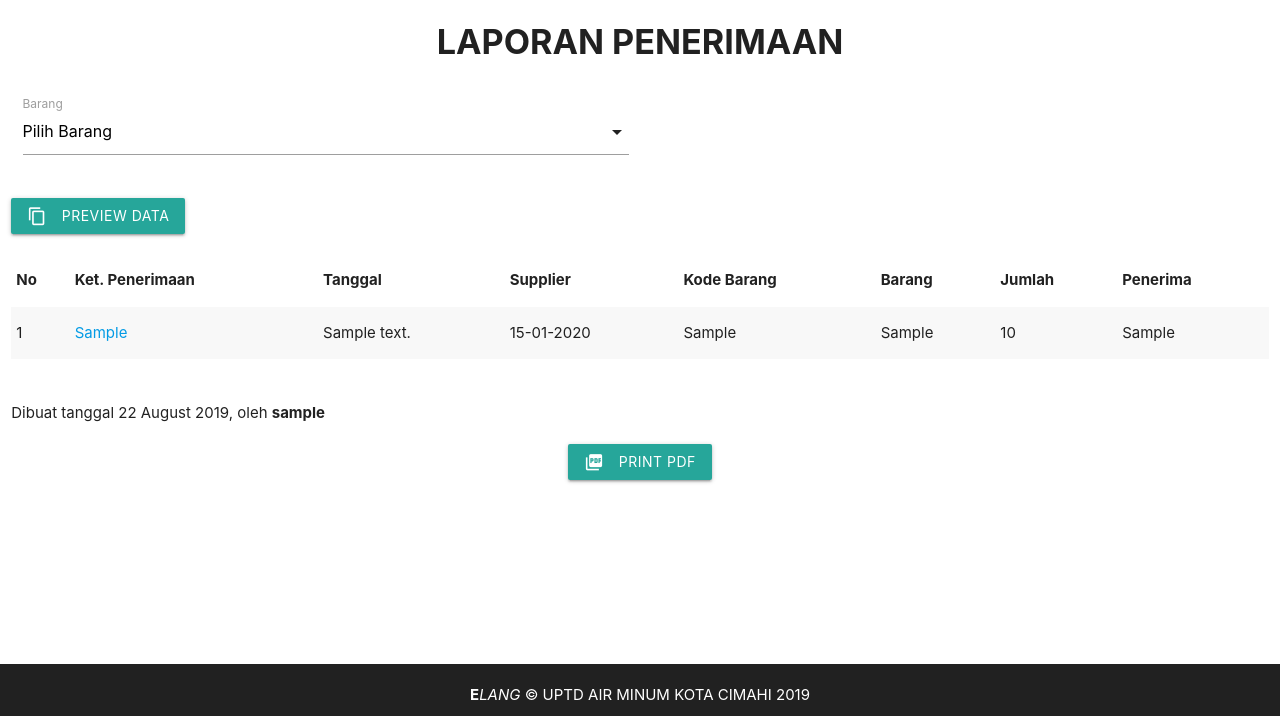
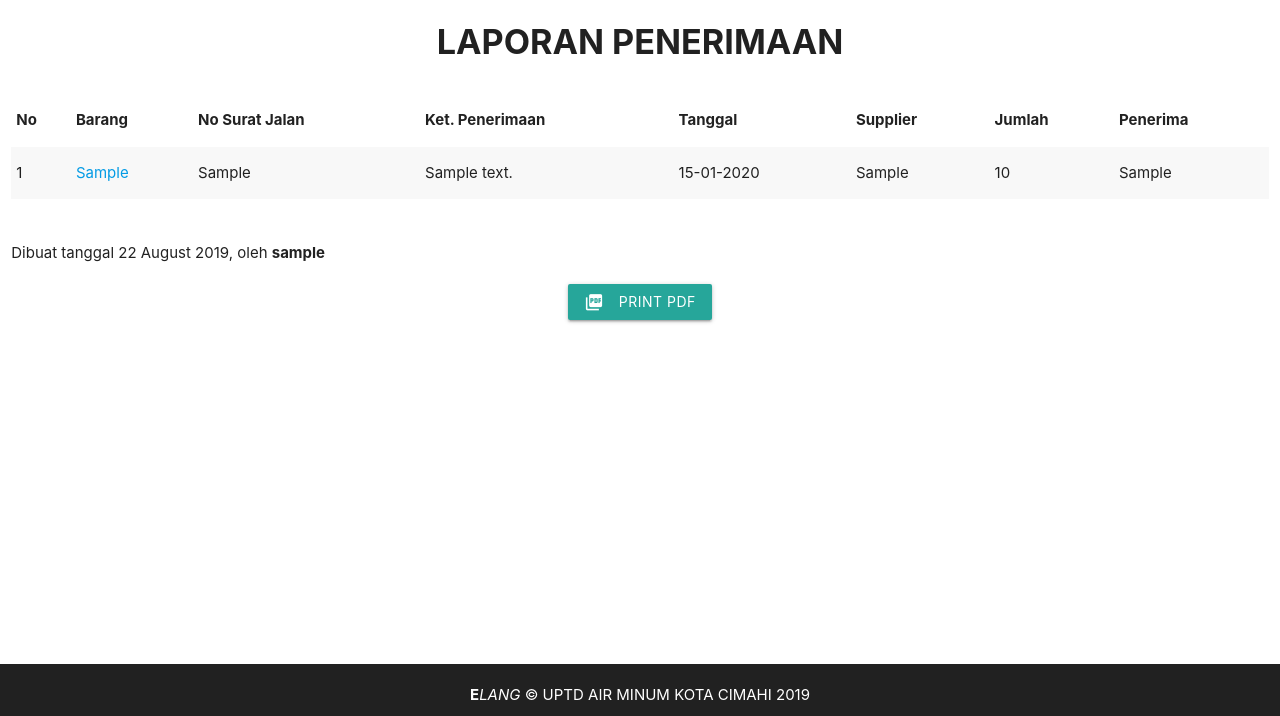
Before and after one commit to anugrahra/sistem-gudang, a PHP site: page /page/laporan_penerimaan.php in a window 1280 px wide. Shown: the part 84-800 px from the top of the page. Run offline with PHP 8.4, Linux system fonts and the light colour scheme; the visitor is signed in with stand-in values (Sample User, id 1); tables that the repository leaves empty or names only in its code hold one stand-in row (values such as "Sample post").

Commit message:
jangar ajig

```diff
--- a/aset/view/header.php
+++ b/aset/view/header.php
@@ -62,7 +62,7 @@
 </ul>
 
 <ul id="laporan-content" class="dropdown-content">
-  <li><a href="stock_opname.php">Stok Opname</a></li>
+  <li><a href="stock_opname.php">Stock Opname</a></li>
   <li class="divider"></li>
   <li><a href="laporan_penerimaan.php">Laporan Penerimaan</a></li>
   <li><a href="laporan_pengeluaran.php">Laporan Pengeluaran</a></li>
--- a/fungsi/fungsi.php
+++ b/fungsi/fungsi.php
@@ -126,6 +126,15 @@ function tampilkan_kehilangan(){
 	return $result;
 }
 
+function tampilkan_stock_opname(){
+	global $link;
+
+	$query = "SELECT * FROM stok_opname";
+	$result = mysqli_query($link, $query) or die ('gagal menampilkan data stock opname');
+
+	return $result;
+}
+
 //FUNGSI TAMBAH
 function tambah_barang($nama, $qty, $jenis, $num_kode, $kode){
 	$nama  = escape($nama);
@@ -136,8 +145,8 @@ function tambah_barang($nama, $qty, $jenis, $num_kode, $kode){
 	return run($query);
 }
 
-function tambah_stok_opname($nama_barang, $satuan, $saldo_awal, $masuk, $keluar, $saldo_akhir, $keterangan, $bulan){
-	$query = "INSERT INTO stok_opname (nama_barang, satuan, saldo_awal, masuk, keluar, saldo_akhir, keterangn, bulan) VALUES ('$nama_barang', '$satuan', '$saldo_awal', '$masuk', '$keluar', '$saldo_akhir', '$keterangan', '$bulan')";
+function tambah_stok_opname($nama_barang, $satuan, $saldo_awal, $masuk, $keluar){
+	$query = "INSERT INTO stok_opname (nama_barang, satuan, saldo_awal, masuk, keluar) VALUES ('$nama_barang', '$satuan', '$saldo_awal', '$masuk', '$keluar')";
 
 	return run($query);
 }
@@ -186,11 +195,10 @@ function tambah_jenis_barang($jenis, $alpha_kode){
 }
 
 //FUNGSI TRANSAKSI
-function transaksi_barang_masuk($no_transaksi, $keterangan_penerimaan, $tanggal, $supplier, $kode_barang, $nama_barang, $jumlah, $user, $no_surat_jalan){
-	$no_transaksi 		   = escape($no_transaksi);
+function transaksi_barang_masuk($keterangan_penerimaan, $tanggal, $supplier, $kode_barang, $nama_barang, $jumlah, $user, $no_surat_jalan){
 	$keterangan_penerimaan = escape($keterangan_penerimaan);
 
-	$query = "INSERT INTO penerimaan (no_transaksi, keterangan, tanggal, supplier, kode_barang, barang, jumlah, user, no_surat_jalan) VALUES ('$no_transaksi', '$keterangan_penerimaan', '$tanggal', '$supplier', '$kode_barang', '$nama_barang', '$jumlah', '$user', '$no_surat_jalan')";
+	$query = "INSERT INTO penerimaan (keterangan, tanggal, supplier, kode_barang, barang, jumlah, user, no_surat_jalan) VALUES ('$keterangan_penerimaan', '$tanggal', '$supplier', '$kode_barang', '$nama_barang', '$jumlah', '$user', '$no_surat_jalan')";
 
 	return run($query);
 }
--- a/page/laporan_penerimaan.php
+++ b/page/laporan_penerimaan.php
@@ -33,30 +33,6 @@
           </div>
         </div>
 
-        <form action="" method="get">
-          <div class="row">
-            <div class="col s12">
-              <div class="input-field col s6">
-                <select name="kode_barang" type="text" class="validate selek">
-                  <option value="" disabled selected>Pilih Barang</option>
-                  <?php while($row_barang = mysqli_fetch_assoc($barangnya)):?>
-                  <option value="<?=$row_barang['kode'];?>"><?=$row_barang['kode'];?> | <?=$row_barang['nama'];?></option>
-                  <?php endwhile; ?>
-                </select>
-                <label for="nama_barang">Barang</label>
-              </div>
-            </div>
-          </div>
-
-          <div class="row">
-            <div class="col s12">
-              <button class="btn waves-effect waves-light" type="submit" name="submit">Preview Data
-                <i class="material-icons left">content_copy</i>
-              </button>
-            </div>
-          </div>
-        </form>
-
         <div id="cetakLaporan">
 
           <div class="row">
@@ -65,11 +41,11 @@
                 <thead>
                   <tr>
                       <th>No</th>
+                      <th>Barang</th>
+                      <th>No Surat Jalan</th>
                       <th>Ket. Penerimaan</th>
                       <th>Tanggal</th>
                       <th>Supplier</th>
-                      <th>Kode Barang</th>
-                      <th>Barang</th>
                       <th>Jumlah</th>
                       <th>Penerima</th>
                   </tr>
@@ -80,10 +56,10 @@
                   <tr>
                     <td><?=$nourut++;?></td>
                     <td><a href="kartu_stock.php?kode=<?=$row['kode_barang'];?>"><?=$row['barang'];?></a></td>
+                    <td><?=$row['no_surat_jalan'];?></td>
                     <td><?=$row['keterangan'];?></td>
                     <td><?= date('d-m-Y', strtotime($row['tanggal']));?></td>
                     <td><?=$row['supplier'];?></td>
-                    <td><?=$row['kode_barang'];?></td>
                     <td><?=$row['jumlah'];?></td>
                     <td><?=$row['user'];?></td>
                   </tr>
--- a/page/pemesanan.php
+++ b/page/pemesanan.php
@@ -61,7 +61,7 @@
 
             //Recipients
             $mail->setFrom('elang.uptdam@gmail.com', 'Elang UPTD AM Kota Cimahi');
-            $mail->addAddress('dialog.anugrah@gmail.com', 'Anugrah');     // Add a recipient
+            $mail->addAddress('hendriannnn@gmail.com', 'Hendrian');     // Add a recipient
             $mail->addReplyTo('elang.uptdam@gmail.com', 'ELang');
 
             // Content
```
Also changed, not shown: page/list_supplier.php (+14 -3 lines), page/stock_opname.php (+22 -19 lines), page/transaksi_penerimaan.php (+25 -17 lines).
